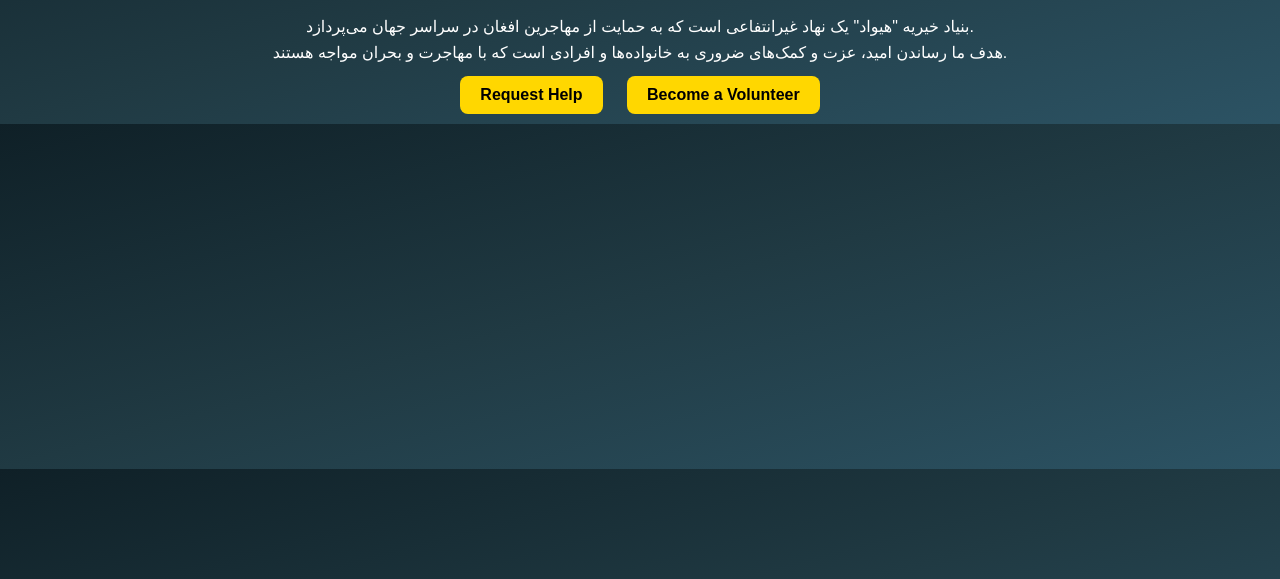
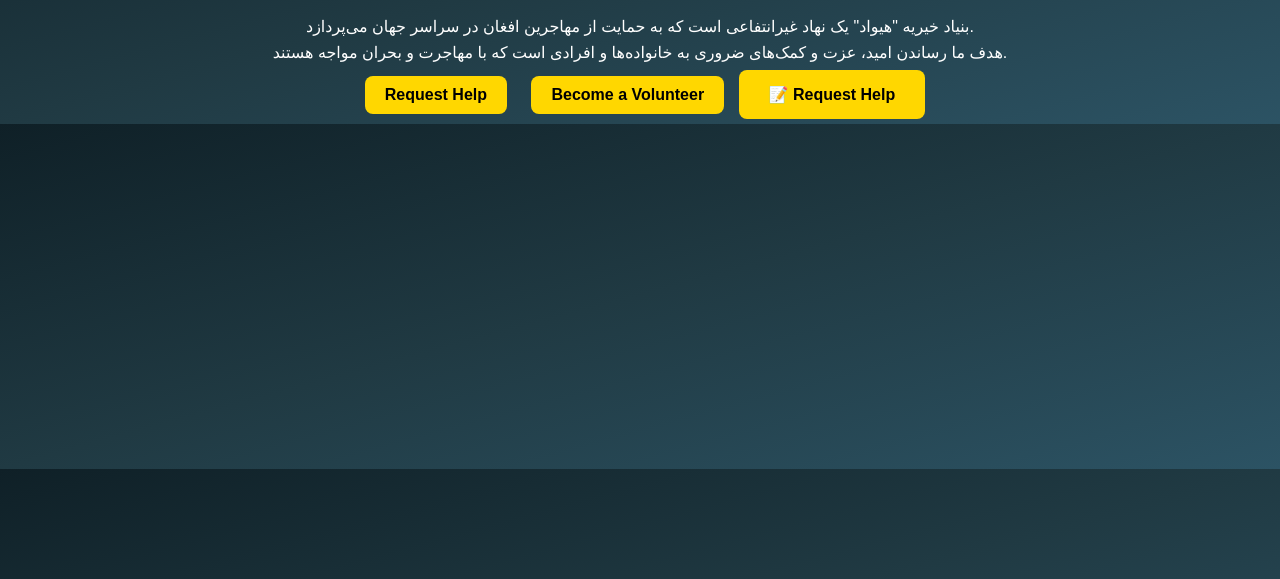
Before and after one commit to Hewadstanikzay/hewad-foundation, a plain HTML site: page index_dr.html in a window 1280 px wide. Shown: the part 221-800 px from the top of the page. Drawn offline with Linux system fonts and the light colour scheme.

Commit message:
Update index_dr.html

```diff
--- a/index_dr.html
+++ b/index_dr.html
@@ -139,4 +139,8 @@ p {
   }
 }
 </style>
-</html>
+</html><a href="https://docs.google.com/forms/d/e/1FAIpQLSe5fyWFRBmSn0s3tFHVUisFSoPizp5Mb_yI6r9Ihnc6t7m-cA/viewform" target="_blank"
+   style="display:inline-block; background:#FFD700; color:#000; font-weight:bold;
+          padding:15px 30px; border-radius:8px; text-decoration:none;">
+  📝 Request Help
+</a>
```
